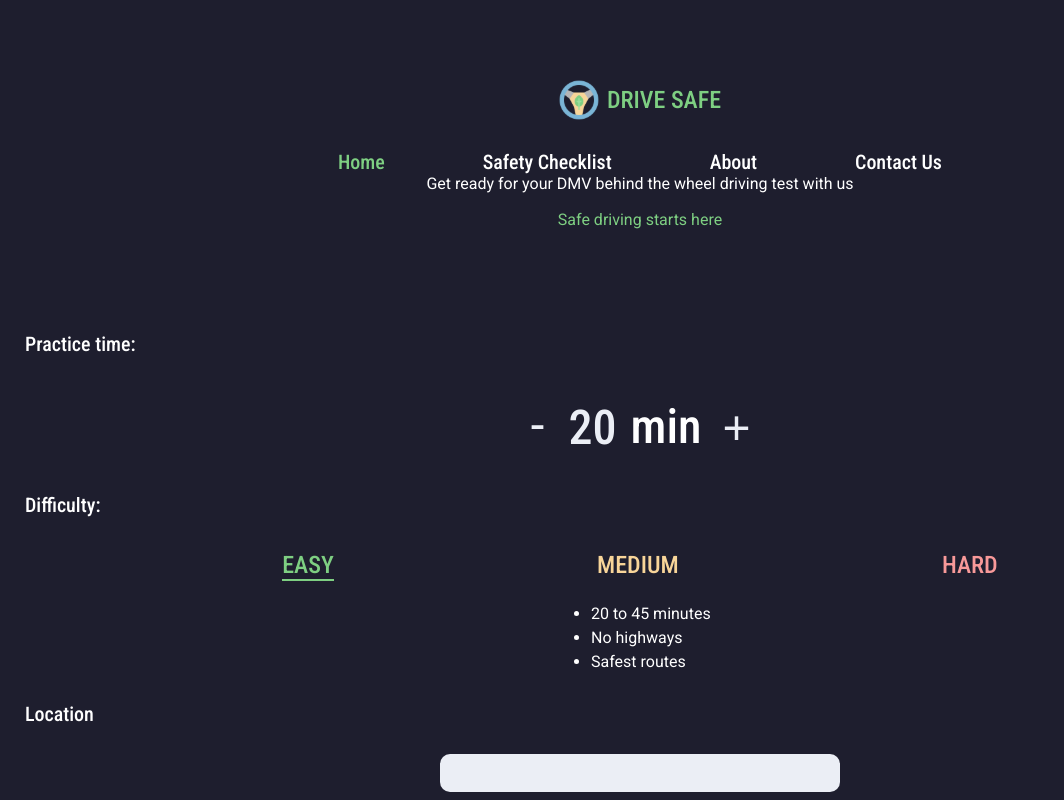
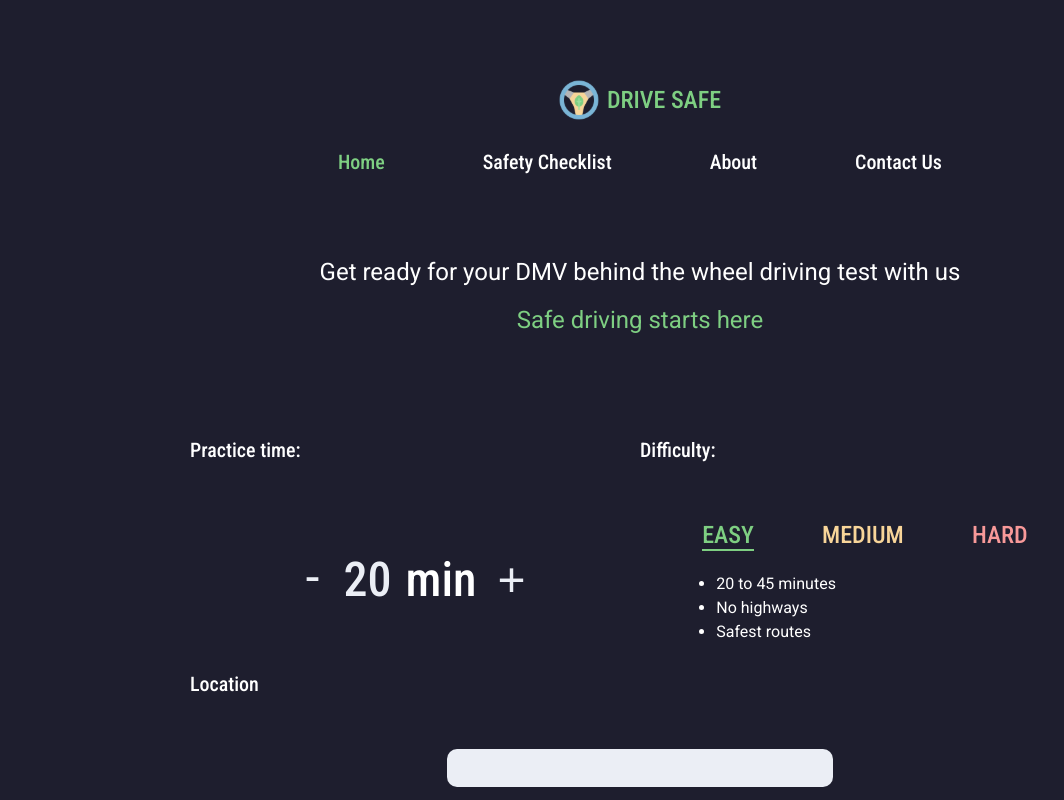
Before and after one commit to v3ceban/drive-safe, a React (Vite) app in the folder front-end/: page /home in a window 1280 px wide. Shown: the top 800 px of the page, without its empty margins (0-1064 px from the left). Built offline with nearby package versions, Linux system fonts and the light colour scheme.

Commit message:
front-end finished

```diff
--- a/front-end/src/parts/mains/about.jsx
+++ b/front-end/src/parts/mains/about.jsx
@@ -1,5 +1,5 @@
 const About = () => (
-  <>
+  <div className="content">
     <section>
       <h2>About the project</h2>
       <p>
@@ -12,9 +12,6 @@ const About = () => (
         purpose of this project is to address this gap and provide an accessible
         solution for learners to practice effectively and with confidence.
       </p>
-    </section>
-    <section>
-      <h2>About</h2>
       <p>
         Drive Safe is a cutting-edge application that leverages the capabilities
         of INRIX and Google APIs to generate a secure driving route within a
@@ -23,6 +20,9 @@ const About = () => (
         such as average speed, the number of freeways, frequency of turns and
         intersections, abrupt speed changes, road straightness, and more.
       </p>
+    </section>
+    <section>
+      <h2>How it works</h2>
       <p>
         Our algorithm assigns danger points to each route based on these
         criteria, allowing users to make informed decisions about their practice
@@ -39,7 +39,7 @@ const About = () => (
         safely.
       </p>
     </section>
-  </>
+  </div>
 );
 
 export default About;
--- a/front-end/src/parts/mains/checklist.jsx
+++ b/front-end/src/parts/mains/checklist.jsx
@@ -1,5 +1,5 @@
 const Checklist = () => (
-  <>
+  <div className="content">
     <section>
       <h2>Safety Checklist</h2>
       <p>
@@ -44,7 +44,7 @@ const Checklist = () => (
         </li>
       </ul>
     </section>
-  </>
+  </div>
 );
 
 export default Checklist;
--- a/front-end/src/parts/mains/contact.jsx
+++ b/front-end/src/parts/mains/contact.jsx
@@ -1,5 +1,5 @@
 const Contact = () => (
-  <>
+  <div className="content">
     <section className="form">
       <h2>About the project</h2>
       <p>
@@ -36,7 +36,7 @@ const Contact = () => (
         <li>William Wang</li>
       </ul>
     </section>
-  </>
+  </div>
 );
 
 export default Contact;
--- a/front-end/src/scss/desktopnav.scss
+++ b/front-end/src/scss/desktopnav.scss
@@ -14,11 +14,33 @@
     font-family: "Roboto Condensed", sans-serif;
     font-weight: 500;
     justify-content: space-evenly;
+    margin-bottom: 80px;
   }
 
-  li a {
-    &.active {
-      color: $green;
+  li {
+    &::after {
+      content: "";
+      display: block;
+      border-bottom: solid 2px $green;
+      transform: scaleX(0);
+      transition: transform 0.5s ease;
+      transform-origin: right;
+    }
+
+    &:hover::after {
+      transform: scaleX(1);
+      transform-origin: left;
+    }
+
+    a {
+      &.active {
+        color: $green;
+
+        & + &::after {
+          transform: scaleX(1);
+          transform-origin: left;
+        }
+      }
     }
   }
 }
--- a/front-end/src/scss/header.scss
+++ b/front-end/src/scss/header.scss
@@ -37,6 +37,11 @@ header {
     line-height: 150%;
     margin-bottom: 12px;
 
+    @media screen and (min-width: 768px) {
+      font-size: 24px;
+      max-width: 100%;
+    }
+
     &:last-of-type {
       color: $green;
     }
--- a/front-end/src/scss/main.scss
+++ b/front-end/src/scss/main.scss
@@ -34,4 +34,17 @@ main {
   section {
     margin-bottom: 50px;
   }
+
+  @media screen and (min-width: 768px) {
+    .content {
+      display: flex;
+      max-width: 900px;
+      margin: 0 auto;
+
+      section {
+        padding: 0 20px;
+        width: 50%;
+      }
+    }
+  }
 }
--- a/front-end/src/scss/mains/app.scss
+++ b/front-end/src/scss/mains/app.scss
@@ -1,5 +1,44 @@
 main {
   .App {
+    @media screen and (min-width: 768px) {
+      display: grid;
+      grid-template-columns: 1fr 1fr;
+      max-width: 900px;
+      margin: 0 auto;
+
+      h2 {
+        grid-column: 2/3;
+      }
+
+      h2:first-of-type {
+        grid-column: 1/2;
+      }
+
+      h2:last-of-type {
+        grid-column: 1/3;
+      }
+
+      .timer {
+        grid-row: 2/3;
+        align-self: center;
+      }
+
+      .location {
+        grid-column: 1/3;
+      }
+
+      button[type="submit"] {
+        grid-column: 1/3;
+      }
+
+      .difficulty {
+        ul {
+          grid-column: 1/4 !important;
+          padding-left: 20px !important;
+        }
+      }
+    }
+
     input[type="radio"] {
       display: none;
     }
--- a/front-end/src/scss/mains/contact.scss
+++ b/front-end/src/scss/mains/contact.scss
@@ -17,6 +17,10 @@ main {
       max-width: 295px;
       font-size: 14px;
       padding-left: 15px;
+      @media screen and (min-width: 768px) {
+        width: 100%;
+        max-width: 95%;
+      }
     }
     input {
       line-height: 60px;
@@ -38,6 +42,9 @@ main {
       font-size: 16px;
       max-width: 312px;
       padding: 0;
+      @media screen and (min-width: 768px) {
+        max-width: 406.5px;
+      }
 
       &:hover {
         background-color: darken($green, 10%);
```
